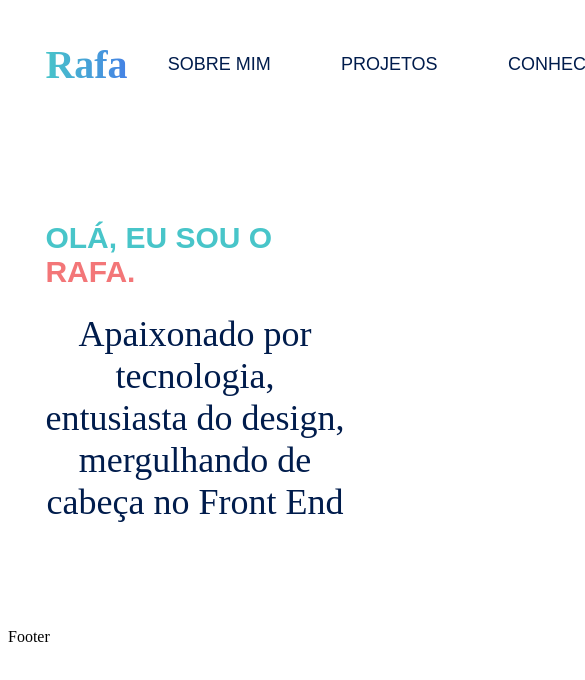
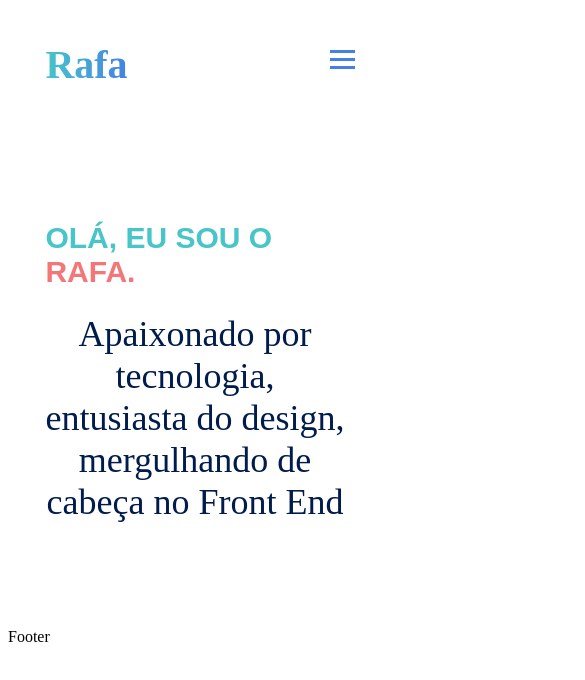
Before and after one commit to Rafa-py/portfolio-redisign, a React (Create React App) app: page / in a window 390 px wide. Shown: the top 680 px of the page, 585 px wide, since content can reach past the window. Built offline with nearby package versions, Linux system fonts and the light colour scheme.

Commit message:
style(header): create the Menu Mobile

```diff
--- a/src/Components/Header.js
+++ b/src/Components/Header.js
@@ -1,19 +1,32 @@
 import React from 'react';
 import style from "./Header.module.css";
 
+
 const Header = () => {
+  let [active, setActive] = React.useState(null);
+  let [nav, setNav] = React.useState(null);
+  let handleClick = ()=> {
+    if(active == style.active){
+      setActive(null);
+      setNav(null);
+    }else{
+      setActive(style.active);
+      setNav(style.showNav);
+    }
+  }
   return (
     <>
       <div className='container'>
         <div className={style.header}>
           <h2 className={style.logo}><a href=''>Rafa</a></h2>
-          <nav>
+          <nav className={`${style.nav} ${nav}`}>
             <ul className={style.menu}>
               <li className={style.item}><a href=''>Sobre Mim</a></li>
               <li className={style.item}><a href=''>Projetos</a></li>
               <li className={style.item}><a href=''>Conhecimentos</a></li>
             </ul>
           </nav>
+              <div onClick={handleClick} className={`${style.toggle} ${active}`}></div>
         </div>
       </div>
     </>
--- a/src/Components/Header.module.css
+++ b/src/Components/Header.module.css
@@ -15,7 +15,6 @@
     /* Adicionado: */
     -webkit-text-fill-color: transparent;
 }
-
 .menu{
     display: flex;
     justify-content: space-between;
@@ -37,3 +36,83 @@
 .item a:hover{
     color: #F37678;
 }
+.toggle{
+    width: 25px;
+    height: 2.5px;
+    background-color: #4581E5;
+    position: absolute;
+    right: 35px;
+    top: 58px;
+    transform: rotateX(90deg);
+    cursor: pointer;
+    transition: .5s ease-in-out;
+}
+.toggle::before{
+    content: "";
+    position: absolute;
+    width: 25px;
+    height: 2.5px;
+    background-color: #4581E5;
+    top: 8px;
+    transition: .5s ease-in-out;
+}
+.toggle::after{
+    content: "";
+    position: absolute;
+    width: 25px;
+    height: 2.5px;
+    background-color: #4581E5;
+    bottom: 8px;
+    transition: .5s ease-in-out;
+}
+/*Mobile Styles*/
+@media(max-width: 820px){
+    .nav{
+        position: absolute;
+        top: 0;
+        left: 0;
+        width: 100vw;
+        height: 50vh;
+        background-color: #001C4C;
+        display: flex;
+        justify-content: center;
+        transform: rotateX(90deg);
+        transform-origin: top center;
+        transition: .5s ease-in-out;
+    }
+    .nav.showNav{
+        transform: rotateX(0);
+        transform-origin: top center;
+        transition: .5s ease-in-out;
+    }
+    .menu{
+        flex-direction: column;
+        width: 100%;
+        height: 60%;
+        padding: 47px 0 0 0;
+    }
+    .toggle{
+        transform: rotateX(0);
+    }
+    .toggle.active{
+        background-color: #F37678;
+        transform: rotateZ(45deg);
+        transition: .5s ease-in-out;
+    }
+    .toggle.active::before{
+        background-color: #F37678;
+        transform: rotateZ(-92deg);
+        top: 0;
+        transition: .5s ease-in-out;
+
+    }
+    .toggle.active::after{
+        background-color: #F37678;
+        transform: rotateZ(-92deg);
+        bottom: 0;
+        transition: .5s ease-in-out;
+    }
+    .item a{
+        color: white;
+    }
+}
--- a/src/Components/Sections/Banner.module.css
+++ b/src/Components/Sections/Banner.module.css
@@ -22,7 +22,7 @@
     color: #001C4C;
     font-family: 'Merriweather', serif;
     font-size: 36px;
-    font-weight: 500;
+    font-weight: 540;
     text-align: center;
     margin-top: -2%;
 }
--- /dev/null
+++ b/src/variables.css
@@ -0,0 +1,5 @@
+/*Colors*/
+
+cores{
+    --ligthBlue: #4581E5;
+}
```
